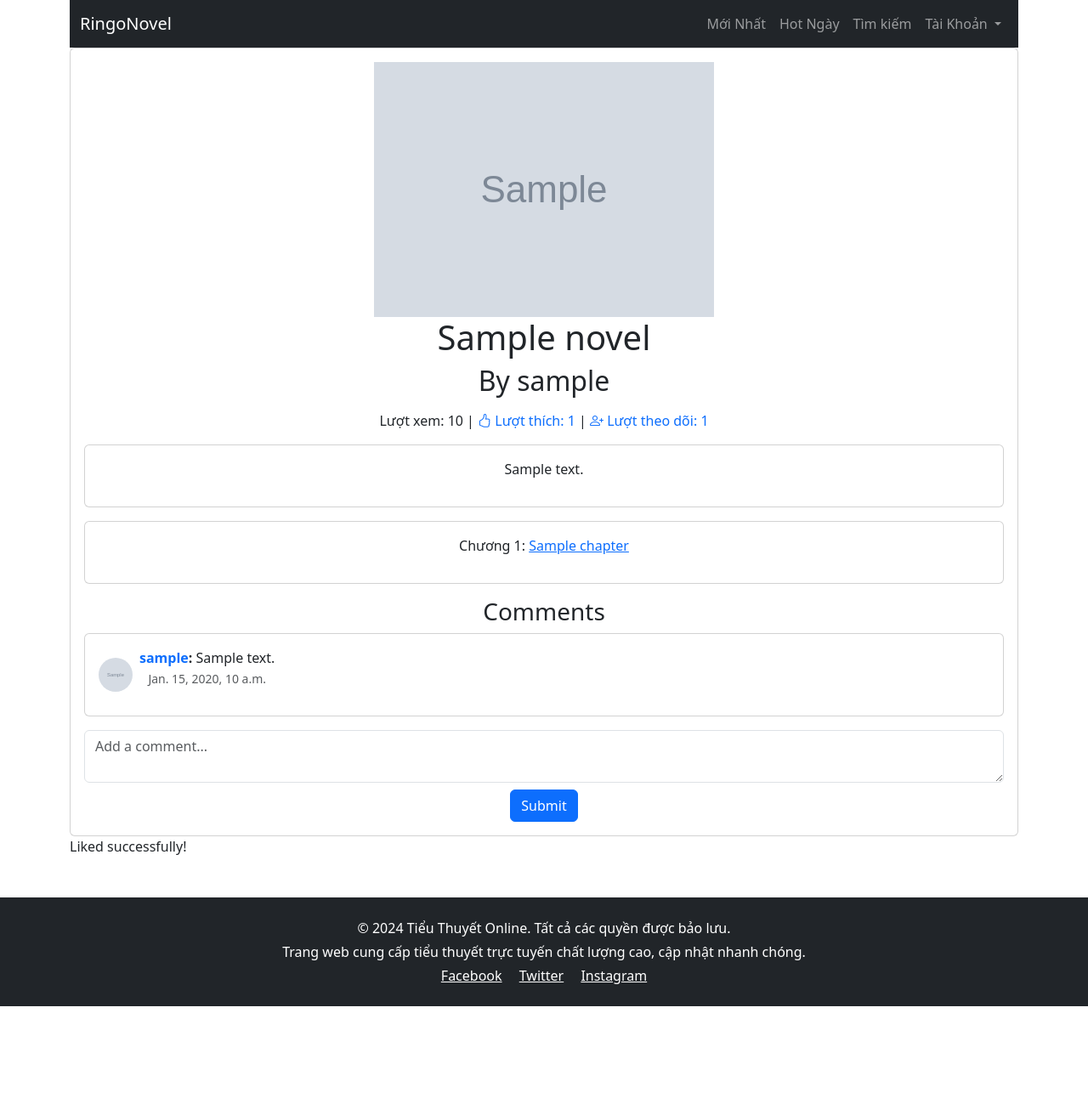
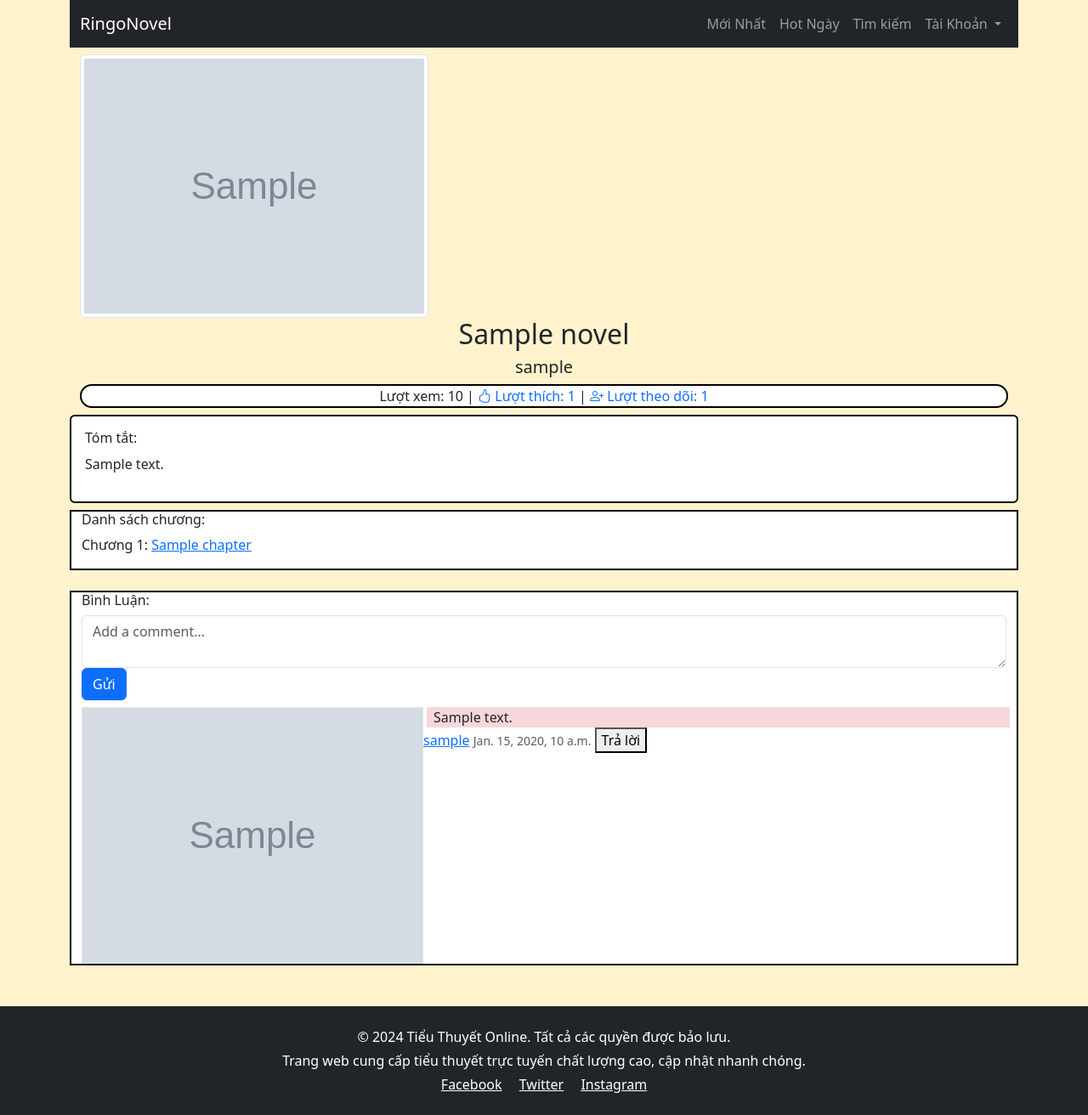
Before and after one commit to phamt1552001/RingoNovel, a Django app: page /novel/1/ in a window 1280 px wide. Shown: the whole page at 85% size. Before the commit the page ends 1184 px from the top, so only its background shows below. Run offline with Django 5.2, Linux system fonts and the light colour scheme; tables that the repository leaves empty hold one stand-in row (values such as "Sample post"); grey boxes marked "Sample" are stand-in pictures.

Commit message:
Cập nhật lại giao diện novel_detail.html

```diff
--- a/web/templates/base.html
+++ b/web/templates/base.html
@@ -25,7 +25,7 @@
     {% block extra_css %}{% endblock %}
 
 </head>
-<body>
+<body class="bg-warning-subtle">
     <!-- Header -->
     <header class="container ">
         <nav class="navbar navbar-expand-lg navbar-dark bg-dark">
--- a/web/templates/novel_detail.html
+++ b/web/templates/novel_detail.html
@@ -4,78 +4,92 @@
 {% block title %}{{ novel.title }}{% endblock %}
 
 {% block content %}
-<div class="novel-detail text-center">
-    <div class="card">
-        <div class="card-body">
-            <!-- Phần tiêu đề của tiểu thuyết -->
-            <div class="novel-header">
-                <img src="{{novel.cover_image}}" alt="{{novel.title}} cover image" class="novel-cover">
-                <h1>{{ novel.title }}</h1>
-                <h2>By {{ novel.author }}</h2>
-                <div class="novel-stats mt-3">
+
+{% load static %}
+<link rel="stylesheet" href="{% static 'css/novel_detail.css' %}">
+
+<!-- NOVEL_INFO -->
+<div id="novelImageThumbnail" class="container mt-2">
+    <img src="{{novel.cover_image}}" alt="{{novel.title}} cover image" class="img-thumbnail">
+    <h2 class="text-center">{{ novel.title }}</h2>
+    <h5 class="text-center">{{ novel.author }}</h5>
+    <!-- LƯỢT XEM, LƯỢT THÍCH, LƯỢT THEO DÕI -->
+    <div class="bg-white text-center rounded-pill border border-2 border-black">
         <span>Lượt xem: {{ views.views }}</span> |
         <a href="#" id="like-button" data-novel-id="{{ novel.id }}" class="text-decoration-none">
-                        <i class="bi bi-hand-thumbs-up"></i> Lượt thích: <span id="like-count">{{ novel.like_count }}</span>
+            <i class="bi bi-hand-thumbs-up"></i> Lượt thích: <span id="like-count">{{ novel.like_count}}</span>
         </a> |
         <a href="#" id="follow-button" data-novel-id="{{ novel.id }}" class="text-decoration-none">
-                        <i class="bi bi-person-plus"></i> Lượt theo dõi: <span id="follow-count">{{ novel.get_follow_count }}</span>
+            <i class="bi bi-person-plus"></i>
+            Lượt theo dõi:
+            <span id="follow-count">{{novel.get_follow_count }}</span>
         </a>
     </div>
 </div>
-            <!-- Phần mô tả của tiểu thuyết -->
-            <div class="card mt-3">
+
+<!-- NOVEL_DESCRIPTION -->
+<div id="novelDescription" class="card border-2 border-black rounded-start mt-2">
     <div class="card-body">
-                    <div class="novel-description">
-                        <p>{{ novel.description }}</p>
+        <h6>Tóm tắt:</h6>
+        <p>{{ novel.description|linebreaksbr }}</p>
     </div>
 </div>
-            </div>
-            <!-- Phần danh sách chương có thể cuộn -->
-            <div class="card mt-3">
-                <div class="card-body">
-                    <div class="chapter-list-container">
-                        <ul class="list-unstyled" id="chapter-list">
+
+<!-- CHAPTER_LIST -->
+<div class="bg-white container mt-2 border border-2 border-black">
+    <h6>Danh sách chương:</h6>
+    <ul class="list-unstyled">
         {% for chapter in chapters %}
-                                <li>Chương {{ chapter.intChapter }}: <a href="{% url 'read_chapter' novel.id chapter.id %}">{{ chapter.title }}</a></li>
+        <li>
+            Chương {{ chapter.intChapter }}:
+            <a href="{% url 'read_chapter' novel.id chapter.id %}">{{ chapter.title }}</a>
+        </li>
         {% endfor %}
     </ul>
 </div>
+
+<!-- COMMENT_SECTION -->
+<div id="idNovelComment" class="container border border-2 border-black bg-white mt-4">
+    <h6>Bình Luận:</h6>
+    <form method="post" action="{% url 'add_comment' novel.id %}">
+        <div class="novelCommentWriter">
+            {% csrf_token %}
+            <textarea name="content" class="form-control" placeholder="Add a comment..." required></textarea>
+            <button type="submit" class="btn btn-primary">Gửi</button>
+        </div>
+
+    </form>
+
+    <!-- DANH SÁCH CÁC BÌNH LUẬN -->
+    {% for comment in comments %}
+    <div class="mt-2 d-flex">
+        <img src="{{ comment.user.profile.profile_picture }}" alt="{{ comment.user.username }}'s profile picture"
+        class="border border-1">
+        <div class="w-100">
+            <p class="bg-danger-subtle mb-0 w-100 ms-1 ps-2">{{comment.content}}</p>
+            <div>
+                <a href="{% url 'profile' %}">{{comment.user.username}}</a>
+                <small class="text-muted">{{ comment.create_at }}</small>
+                <button>Trả lời</button>
             </div>
         </div>
-            <!-- Phần bình luận -->
-            <div class="novel-comments mt-3">
-                <h3>Comments</h3>
-                <ul class="list-unstyled">
-                    {% for comment in comments %}
-                        <li class="card mt-2">
-                            <div class="card-body d-flex align-items-center">
-                                <img src="{{ comment.user.profile.profile_picture }}" alt="{{ comment.user.username }}'s profile picture" class="rounded-circle me-2" style="width: 40px; height: 40px;">
+
+
         <div>
-                                    <p>
-                                        <strong class="rainbow-text"><a href="{% url 'profile' %}" class="text-decoration-none">{{ comment.user.username }}</a>:</strong>
+            <!-- <p>
+                <strong class="rainbow-text">
+                    <a href="{% url 'profile' %}" >{{comment.user.username }}</a>
+                </strong>
                 {{ comment.content }}
                 <br>
-                                        <small class="text-muted">{{ comment.create_at }}</small>
-                                    </p>
+
+            </p> -->
         </div>
     </div>
-                        </li>
     {% endfor %}
-                </ul>
-                <!-- Form thêm bình luận mới -->
-                <form method="post" action="{% url 'add_comment' novel.id %}">
-                    {% csrf_token %}
-                    <div class="form-group">
-                        <textarea name="content" class="form-control" placeholder="Add a comment..." required></textarea>
 </div>
-                    <button type="submit" class="btn btn-primary mt-2">Submit</button>
-                </form>
-            </div>
-        </div>
-    </div>
-</div>
-<!-- Include the script tag at the bottom of the file -->
-<div id="notification" class="notification">Liked successfully!</div>
+
+
 
 <script src="{% static 'js/scripts.js' %}"></script>
 
```
Lines whose indentation alone changed are shown as unchanged.
